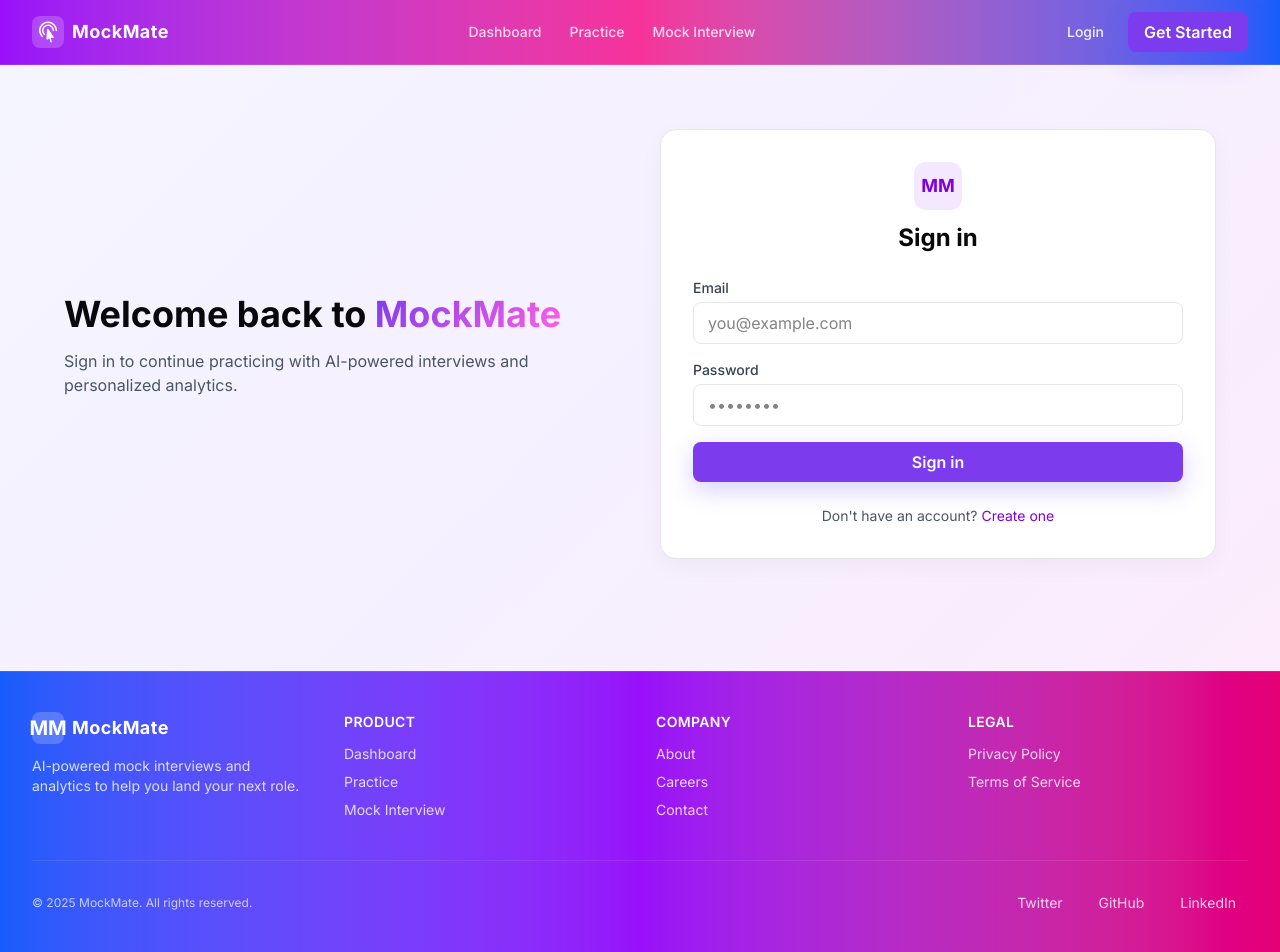
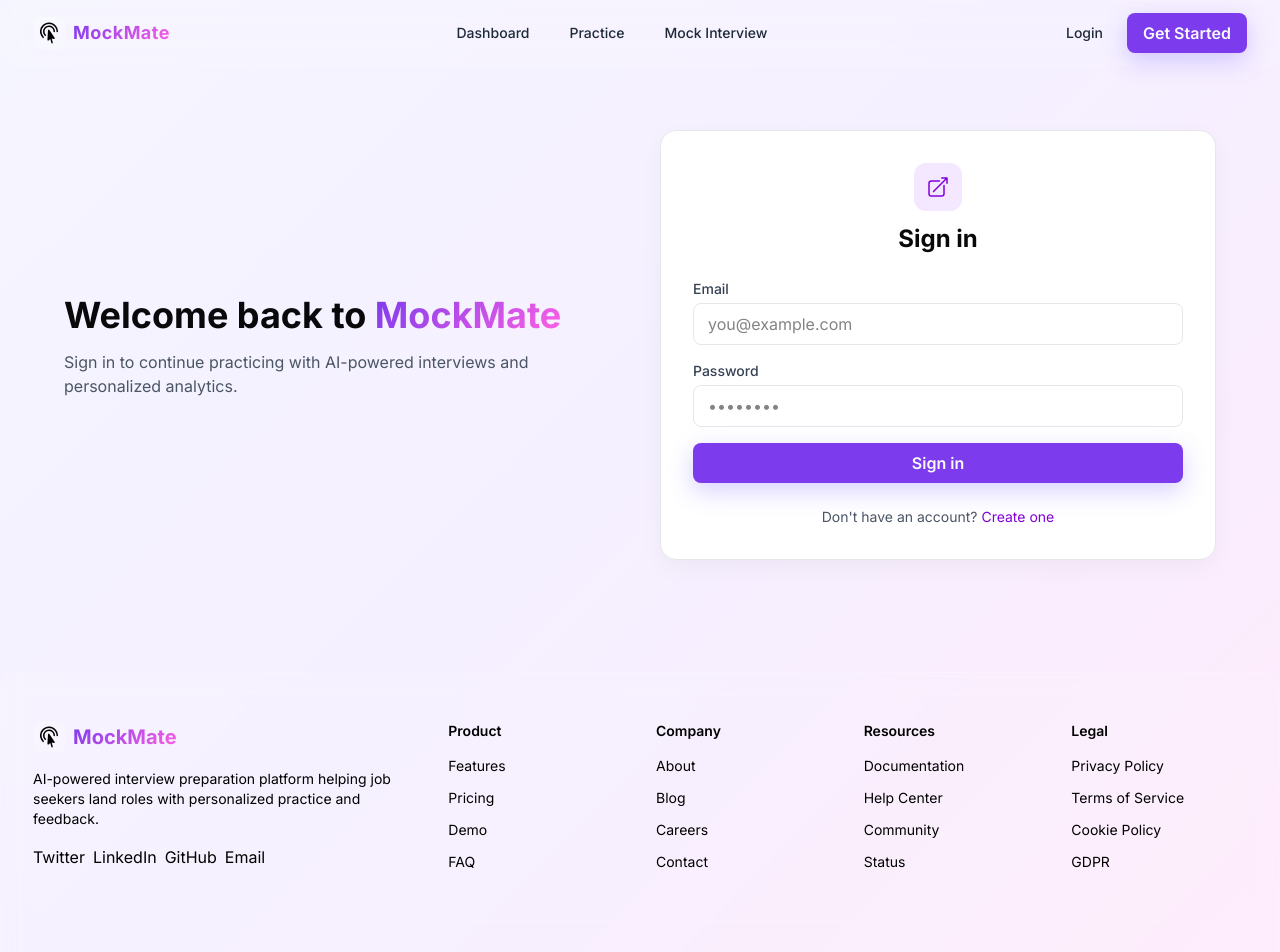
Before and after one commit to jeffy-sajan/MockMate, a React (Vite) app in the folder MockMate/client/: page /login in a window 1280 px wide. Shown: the top 952 px of the page. Built offline with nearby package versions, Linux system fonts and the light colour scheme; no server answers.

Commit message:
UI changes

```diff
--- a/MockMate/client/src/components/Footer.jsx
+++ b/MockMate/client/src/components/Footer.jsx
@@ -3,54 +3,49 @@
 
 const Footer = () => {
   return (
-    <footer className="mt-12 border-t border-white/10 bg-gradient-to-r from-blue-600 via-purple-600 to-pink-600 text-white">
-      <div className="mx-auto max-w-7xl px-4 sm:px-6 lg:px-8 py-10">
-        <div className="grid grid-cols-1 md:grid-cols-4 gap-8">
-          <div>
-            <div className="flex items-center gap-2">
+    <footer className="glass-card border-t border-white/20 backdrop-blur-md mt-12 text-black">
+      <div className="mx-auto max-w-7xl px-4 sm:px-6 lg:px-8 py-12">
+        <div className="grid md:grid-cols-2 lg:grid-cols-6 gap-8">
+          <div className="lg:col-span-2 space-y-4">
+            <Link to="/" className="flex items-center gap-2">
               <span className="inline-flex h-8 w-8 items-center justify-center rounded-lg bg-white/20">
-                <span className="text-xl font-bold">MM</span>
+                <span className="text-xl font-bold"><svg xmlns="http://www.w3.org/2000/svg" viewBox="0 0 24 24" fill="currentColor" className="size-6">
+  <path fillRule="evenodd" d="M17.303 5.197A7.5 7.5 0 0 0 6.697 15.803a.75.75 0 0 1-1.061 1.061A9 9 0 1 1 21 10.5a.75.75 0 0 1-1.5 0c0-1.92-.732-3.839-2.197-5.303Zm-2.121 2.121a4.5 4.5 0 0 0-6.364 6.364.75.75 0 1 1-1.06 1.06A6 6 0 1 1 18 10.5a.75.75 0 0 1-1.5 0c0-1.153-.44-2.303-1.318-3.182Zm-3.634 1.314a.75.75 0 0 1 .82.311l5.228 7.917a.75.75 0 0 1-.777 1.148l-2.097-.43 1.045 3.9a.75.75 0 0 1-1.45.388l-1.044-3.899-1.601 1.42a.75.75 0 0 1-1.247-.606l.569-9.47a.75.75 0 0 1 .554-.68Z" clipRule="evenodd" />
+</svg></span>
               </span>
-              <span className="text-lg font-bold tracking-wide">MockMate</span>
+              <span className="text-xl font-bold gradient-text">MockMate</span>
+            </Link>
+            <p className="text-sm text-black max-w-md">
+              AI-powered interview preparation platform helping job seekers land roles with personalized practice and feedback.
+            </p>
+            <div className="flex gap-2 text-black">
+              <a href="#" className="hover:text-purple-600 transition-colors">Twitter</a>
+              <a href="#" className="hover:text-purple-600 transition-colors">LinkedIn</a>
+              <a href="#" className="hover:text-purple-600 transition-colors">GitHub</a>
+              <a href="#" className="hover:text-purple-600 transition-colors">Email</a>
             </div>
-            <p className="mt-3 text-sm text-white/80 max-w-xs">
-              AI-powered mock interviews and analytics to help you land your next role.
-            </p>
           </div>
 
-          <div>
-            <h4 className="text-sm font-semibold uppercase tracking-wide">Product</h4>
-            <ul className="mt-3 space-y-2 text-sm text-white/80">
-              <li><Link to="/dashboard" className="hover:text-white">Dashboard</Link></li>
-              <li><Link to="/generate" className="hover:text-white">Practice</Link></li>
-              <li><Link to="/mock-interview" className="hover:text-white">Mock Interview</Link></li>
-            </ul>
-          </div>
-
-          <div>
-            <h4 className="text-sm font-semibold uppercase tracking-wide">Company</h4>
-            <ul className="mt-3 space-y-2 text-sm text-white/80">
-              <li><a className="hover:text-white" href="#about">About</a></li>
-              <li><a className="hover:text-white" href="#careers">Careers</a></li>
-              <li><a className="hover:text-white" href="#contact">Contact</a></li>
-            </ul>
-          </div>
-
-          <div>
-            <h4 className="text-sm font-semibold uppercase tracking-wide">Legal</h4>
-            <ul className="mt-3 space-y-2 text-sm text-white/80">
-              <li><a className="hover:text-white" href="#privacy">Privacy Policy</a></li>
-              <li><a className="hover:text-white" href="#terms">Terms of Service</a></li>
-            </ul>
-          </div>
+          {[
+            { title: 'Product', links: [{n:'Features',h:'#features'},{n:'Pricing',h:'#pricing'},{n:'Demo',h:'/demo'},{n:'FAQ',h:'#faq'}]},
+            { title: 'Company', links: [{n:'About',h:'/about'},{n:'Blog',h:'/blog'},{n:'Careers',h:'/careers'},{n:'Contact',h:'/contact'}]},
+            { title: 'Resources', links: [{n:'Documentation',h:'/docs'},{n:'Help Center',h:'/help'},{n:'Community',h:'/community'},{n:'Status',h:'/status'}]},
+            { title: 'Legal', links: [{n:'Privacy Policy',h:'/privacy'},{n:'Terms of Service',h:'/terms'},{n:'Cookie Policy',h:'/cookies'},{n:'GDPR',h:'/gdpr'}]},
+          ].map((s, i) => (
+            <div key={i} className="space-y-3">
+              <h3 className="text-sm font-semibold">{s.title}</h3>
+              <ul className="space-y-2">
+                {s.links.map((l, j) => (
+                  <li key={j}><Link to={l.h} className="text-sm text-black hover:text-purple-600 transition-colors">{l.n}</Link></li>
+                ))}
+              </ul>
+            </div>
+          ))}
         </div>
 
-        <div className="mt-10 flex flex-col sm:flex-row items-center justify-between gap-4 border-t border-white/10 pt-6">
-          <p className="text-xs text-white/70">© {new Date().getFullYear()} MockMate. All rights reserved.</p>
-          <div className="flex items-center gap-3 text-white/80 text-sm">
-            <a href="#twitter" className="px-3 py-2 hover:text-white">Twitter</a>
-            <a href="#github" className="px-3 py-2 hover:text-white">GitHub</a>
-            <a href="#linkedin" className="px-3 py-2 hover:text-white">LinkedIn</a>
+        <div className="mt-12 pt-8 border-t border-white/20">
+          <div className="flex flex-col md:flex-row justify-between items-center gap-4">
+            <p className="text-sm">© {new Date().getFullYear()} MockMate. All rights reserved.</p>
           </div>
         </div>
       </div>
--- a/MockMate/client/src/components/Login.jsx
+++ b/MockMate/client/src/components/Login.jsx
@@ -36,7 +36,10 @@
         <div className="card">
           <div className="text-center mb-6">
             <div className="inline-flex items-center justify-center w-12 h-12 rounded-xl bg-purple-100 mb-3">
-              <span className="text-lg font-bold text-purple-700">MM</span>
+              <span className="text-lg font-bold text-purple-700"><svg xmlns="http://www.w3.org/2000/svg" viewBox="0 0 24 24" fill="currentColor" className="size-6">
+  <path fillRule="evenodd" d="M15.75 2.25H21a.75.75 0 0 1 .75.75v5.25a.75.75 0 0 1-1.5 0V4.81L8.03 17.03a.75.75 0 0 1-1.06-1.06L19.19 3.75h-3.44a.75.75 0 0 1 0-1.5Zm-10.5 4.5a1.5 1.5 0 0 0-1.5 1.5v10.5a1.5 1.5 0 0 0 1.5 1.5h10.5a1.5 1.5 0 0 0 1.5-1.5V10.5a.75.75 0 0 1 1.5 0v8.25a3 3 0 0 1-3 3H5.25a3 3 0 0 1-3-3V8.25a3 3 0 0 1 3-3h8.25a.75.75 0 0 1 0 1.5H5.25Z" clipRule="evenodd" />
+</svg>
+</span>
             </div>
             <h2 className="text-2xl font-bold">Sign in</h2>
           </div>
--- a/MockMate/client/src/components/Navbar.jsx
+++ b/MockMate/client/src/components/Navbar.jsx
@@ -14,11 +14,11 @@
 
   const navLinkClass = ({ isActive }) =>
     `px-3 py-2 rounded-md text-sm font-medium transition-colors ${
-      isActive ? "text-white" : "text-white/80 hover:text-white"
+      isActive ? "text-black" : "text-gray-800 hover:text-black"
     }`;
 
   return (
-    <header className="sticky top-0 z-40 w-full border-b border-white/10 bg-gradient-to-r from-purple-600 via-pink-500 to-blue-600 text-white backdrop-blur">
+    <header className="sticky top-0 z-40 w-full glass-card border-b border-white/20 backdrop-blur-md text-black">
       <nav className="mx-auto max-w-7xl px-4 sm:px-6 lg:px-8">
         <div className="flex h-16 items-center justify-between">
           <div className="flex items-center gap-3">
@@ -29,12 +29,12 @@
 </svg>
 </span>
               </span>
-              <span className="text-lg font-bold tracking-wide">MockMate</span>
+              <span className="text-lg font-bold tracking-wide gradient-text">MockMate</span>
             </Link>
           </div>
 
-          <div className="hidden md:flex items-center gap-1">
-            <NavLink to="/dashboard" className={navLinkClass}>Dashboard</NavLink>
+          <div className="hidden md:flex items-center gap-4">
+            <NavLink to="/dashboard" className={navLinkClass} >Dashboard</NavLink>
             <NavLink to="/generate" className={navLinkClass}>Practice</NavLink>
             <NavLink to="/mock-interview" className={navLinkClass}>Mock Interview</NavLink>
           </div>
@@ -42,19 +42,19 @@
           <div className="hidden md:flex items-center gap-3">
             {!token ? (
               <>
-                <Link to="/login" className="px-3 py-2 text-sm font-medium text-white/90 hover:text-white">Login</Link>
+                <Link to="/login" className="px-3 py-2 text-sm font-medium text-gray-800 hover:text-black">Login</Link>
                 <Link to="/register" className="btn-primary">Get Started</Link>
               </>
             ) : (
               <>
-                <span className="hidden lg:inline text-sm text-white/90">Hello, {user?.username}!</span>
-                <button onClick={handleLogout} className="px-3 py-2 text-sm font-medium text-white/90 hover:text-white">Logout</button>
+                <span className="hidden lg:inline text-sm text-gray-800">Hello, {user?.username}!</span>
+                <button onClick={handleLogout} className="px-3 py-2 text-sm font-medium text-gray-800 hover:text-black">Logout</button>
               </>
             )}
           </div>
 
           <button
-            className="md:hidden inline-flex items-center justify-center rounded-md p-2 text-white/90 hover:bg-white/10"
+            className="md:hidden inline-flex items-center justify-center rounded-md p-2 text-gray-800 hover:bg-white/20"
             aria-label="Toggle navigation menu"
             onClick={() => setIsOpen(!isOpen)}
           >
--- a/MockMate/client/src/components/Register.jsx
+++ b/MockMate/client/src/components/Register.jsx
@@ -49,7 +49,10 @@
         <div className="card">
           <div className="text-center mb-6">
             <div className="inline-flex items-center justify-center w-12 h-12 rounded-xl bg-purple-100 mb-3">
-              <span className="text-lg font-bold text-purple-700">MM</span>
+              <span className="text-lg font-bold text-purple-700"><svg xmlns="http://www.w3.org/2000/svg" viewBox="0 0 24 24" fill="currentColor" className="size-6">
+  <path d="M11.25 4.533A9.707 9.707 0 0 0 6 3a9.735 9.735 0 0 0-3.25.555.75.75 0 0 0-.5.707v14.25a.75.75 0 0 0 1 .707A8.237 8.237 0 0 1 6 18.75c1.995 0 3.823.707 5.25 1.886V4.533ZM12.75 20.636A8.214 8.214 0 0 1 18 18.75c.966 0 1.89.166 2.75.47a.75.75 0 0 0 1-.708V4.262a.75.75 0 0 0-.5-.707A9.735 9.735 0 0 0 18 3a9.707 9.707 0 0 0-5.25 1.533v16.103Z" />
+</svg>
+</span>
             </div>
             <h2 className="text-2xl font-bold">Create account</h2>
           </div>
--- a/MockMate/client/src/index.css
+++ b/MockMate/client/src/index.css
@@ -78,4 +78,9 @@
   .input { width:100%; padding:0.5rem 0.875rem; border-radius:0.5rem; border:1px solid hsl(var(--border)); outline:none; }
   .input:focus { box-shadow: 0 0 0 3px hsla(262, 83%, 58%, 0.35); border-color: hsl(var(--ring)); }
   .card { background:white; border:1px solid hsl(var(--border)); border-radius:1rem; padding:2rem; box-shadow: 0 8px 24px rgba(0,0,0,0.04); }
+  .badge { display:inline-flex; align-items:center; height:1.75rem; padding:0 0.625rem; font-size:0.75rem; border-radius:9999px; background: hsl(var(--secondary)); color: hsl(var(--secondary-foreground)); border:1px solid hsl(var(--border)); }
+  .badge-outline { background: transparent; color: hsl(var(--foreground)); border:1px solid hsl(var(--border)); }
+  .badge-secondary { background: hsl(var(--secondary)); color: hsl(var(--secondary-foreground)); }
+  .muted { color: hsl(var(--muted-foreground)); }
+  .muted-bg { background-color: hsl(var(--muted)); }
 }
```
Also changed, not shown: MockMate/client/src/components/GenerateQuestions.jsx (+65 -56 lines), MockMate/client/src/components/Hero.jsx (+41 -1 lines).
